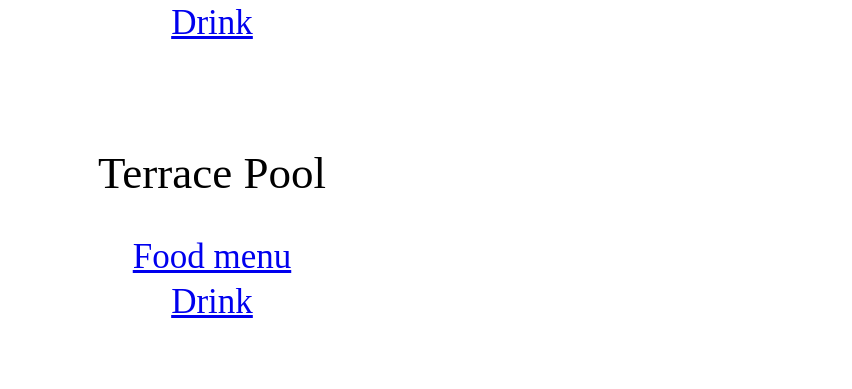
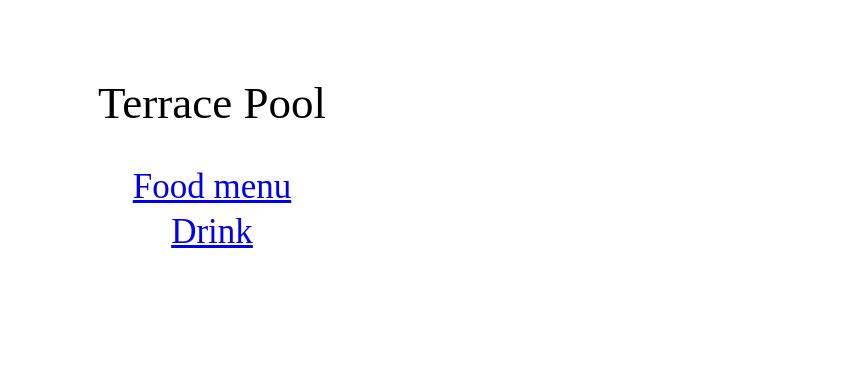
Before and after one commit to ksn-design/halekulani, a plain HTML site: page index.html in a window 1280 px wide. Shown: the part 814-1203 px from the top of the page, without its empty margins (428-1280 px from the left). After the commit the page ends 1133 px from the top, so only its background shows below. Drawn offline with Linux system fonts and the light colour scheme.

Commit message:
Add files via upload

```diff
--- a/style.css
+++ b/style.css
@@ -244,7 +244,7 @@ Stylesheet: 600px以上のタブレットやモニタで適用
     font-weight: 400;
   }
   .list_container {
-    margin: 150px 0;
+    margin: 80px 0;
   }
   .list_container .list-item {
     padding-bottom: 62px;
```
Also changed, not shown: 1 other file.
